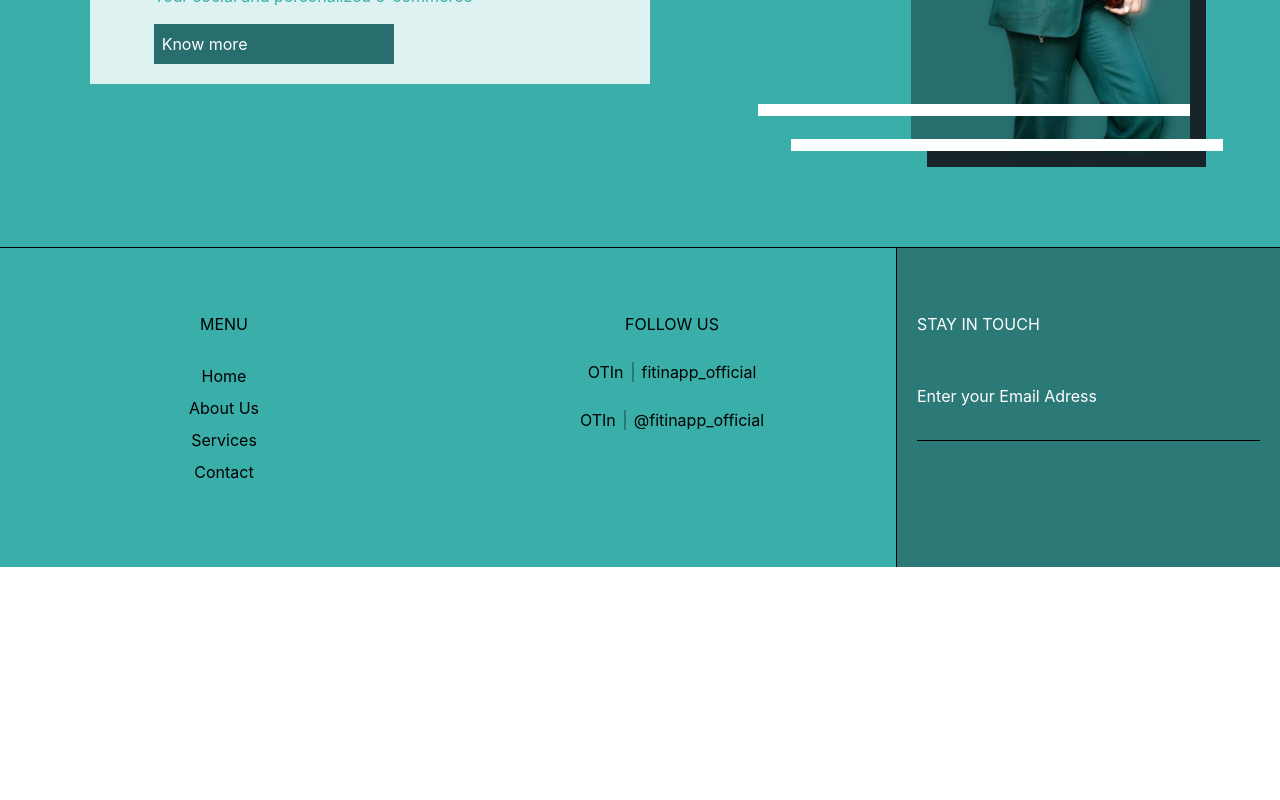
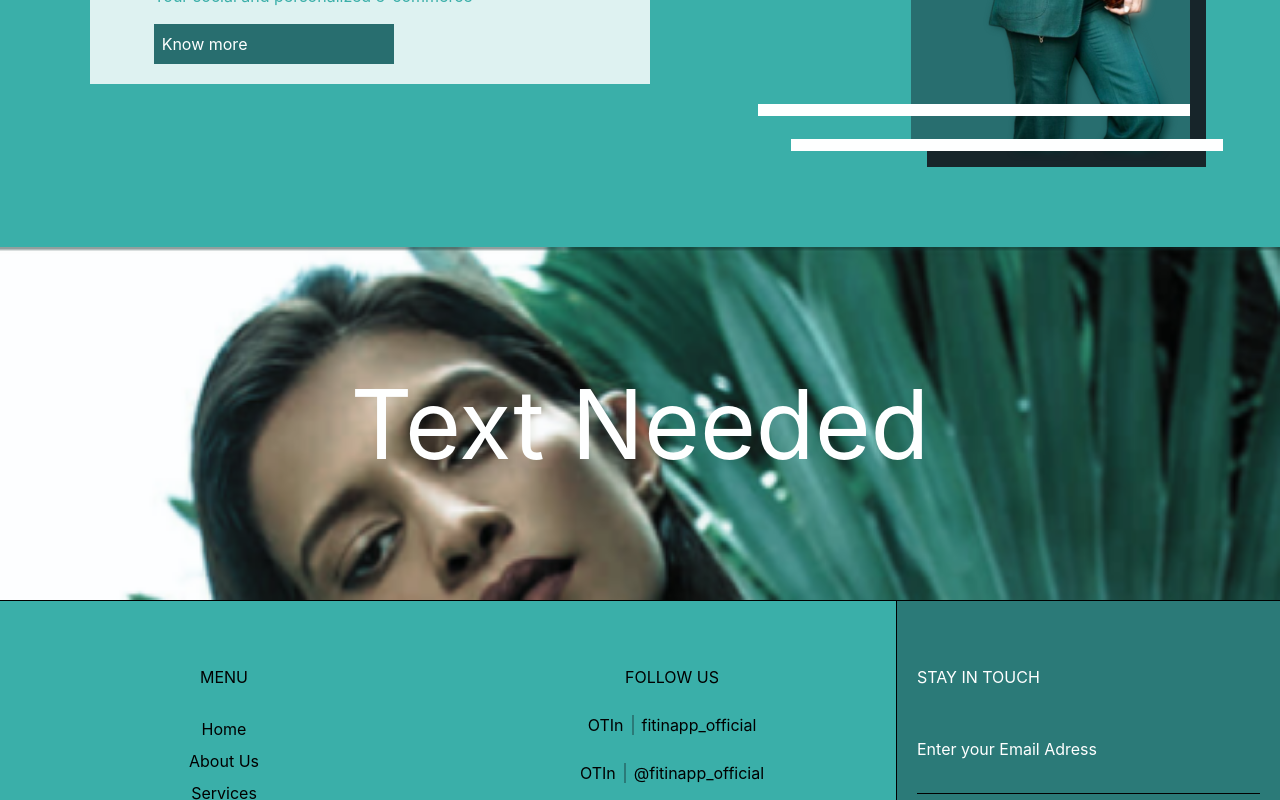
Before and after one commit to PonPonc/fitin-mainweb, a React (Create React App) app: page / in a window 1280 px wide. Shown: the part 537-1337 px from the top of the page. Before the commit the page ends 1104 px from the top, so only its background shows below. Built offline with nearby package versions, Linux system fonts and the light colour scheme.

Commit message:
add lungs

```diff
--- a/src/modules/Landing/index.js
+++ b/src/modules/Landing/index.js
@@ -2,6 +2,7 @@ import React from 'react';
 import Header from '../generic/header.js'
 import Footer from '../generic/footer.js'
 import GreenModel from '../../assets/Greenmodel1.png'
+import modelImage from '../../assets/modelImage2.png';
 
 const Landing = () =>{
     return(
@@ -32,7 +33,13 @@ const Landing = () =>{
 
                 </div>
             </div>
-
+            <div className='text-center h-[353px] w-[100%] flex items-center justify-center text-[6rem] text-tertiary'
+                style={{
+                    background:`url(${modelImage})`,
+                    backgroundRepeat:'no-repeat',
+                    backgroundSize:'cover',
+                }}
+                    ><p>Text Needed</p></div>
             <Footer/>
         </div>
     )
```
Also changed, not shown: src/assets/modelImage2.png (renamed from src/assets/Model Image (Green) 2.png).
